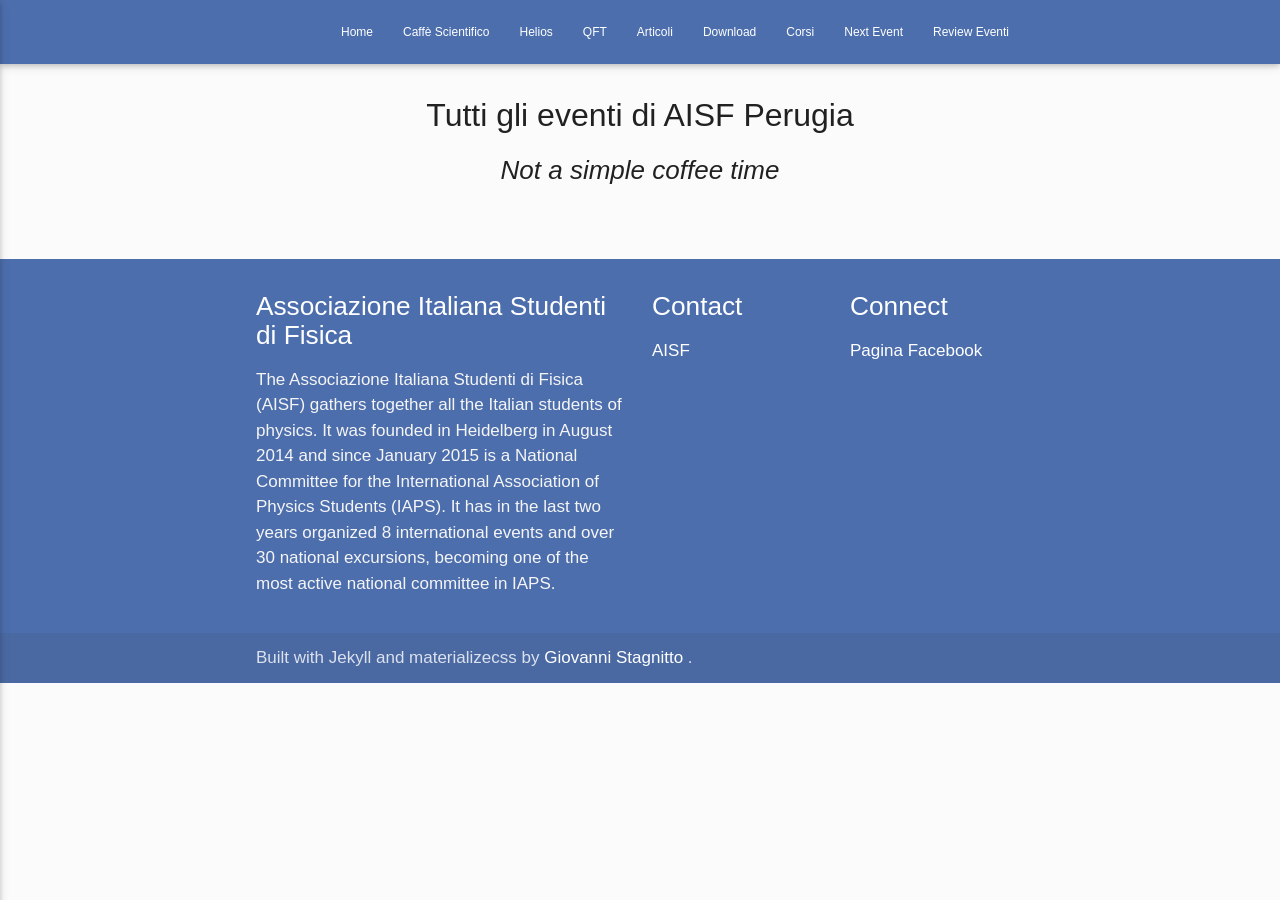
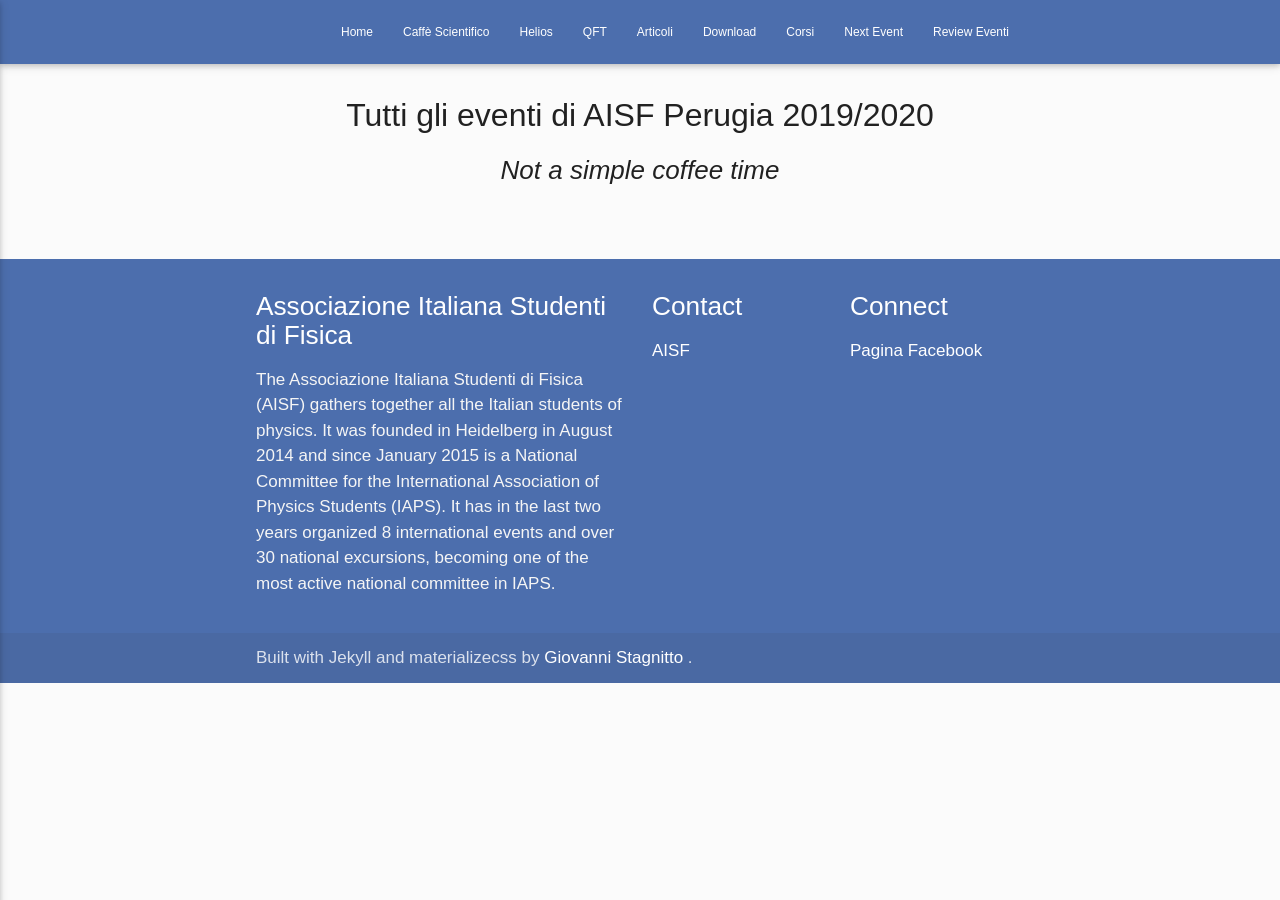
Before and after one commit to ai-sf/aisf_perugia, a Jekyll site: the page built from Storico.md, in a window 1280 px wide. Built offline with Jekyll 4.4.1, drawn with Linux system fonts in a browser that asks for light colours; nearby versions of some CDN libraries.

Commit message:
Update Storico.md

```diff
--- a/Storico.md
+++ b/Storico.md
@@ -41,7 +41,7 @@ body {
 
 
 <center>
-<h2>Tutti gli eventi di AISF Perugia</h2>
+<h2>Tutti gli eventi di AISF Perugia 2019/2020</h2>
 
 
 <h3> <em> Not a simple coffee time </em></h3>
```
